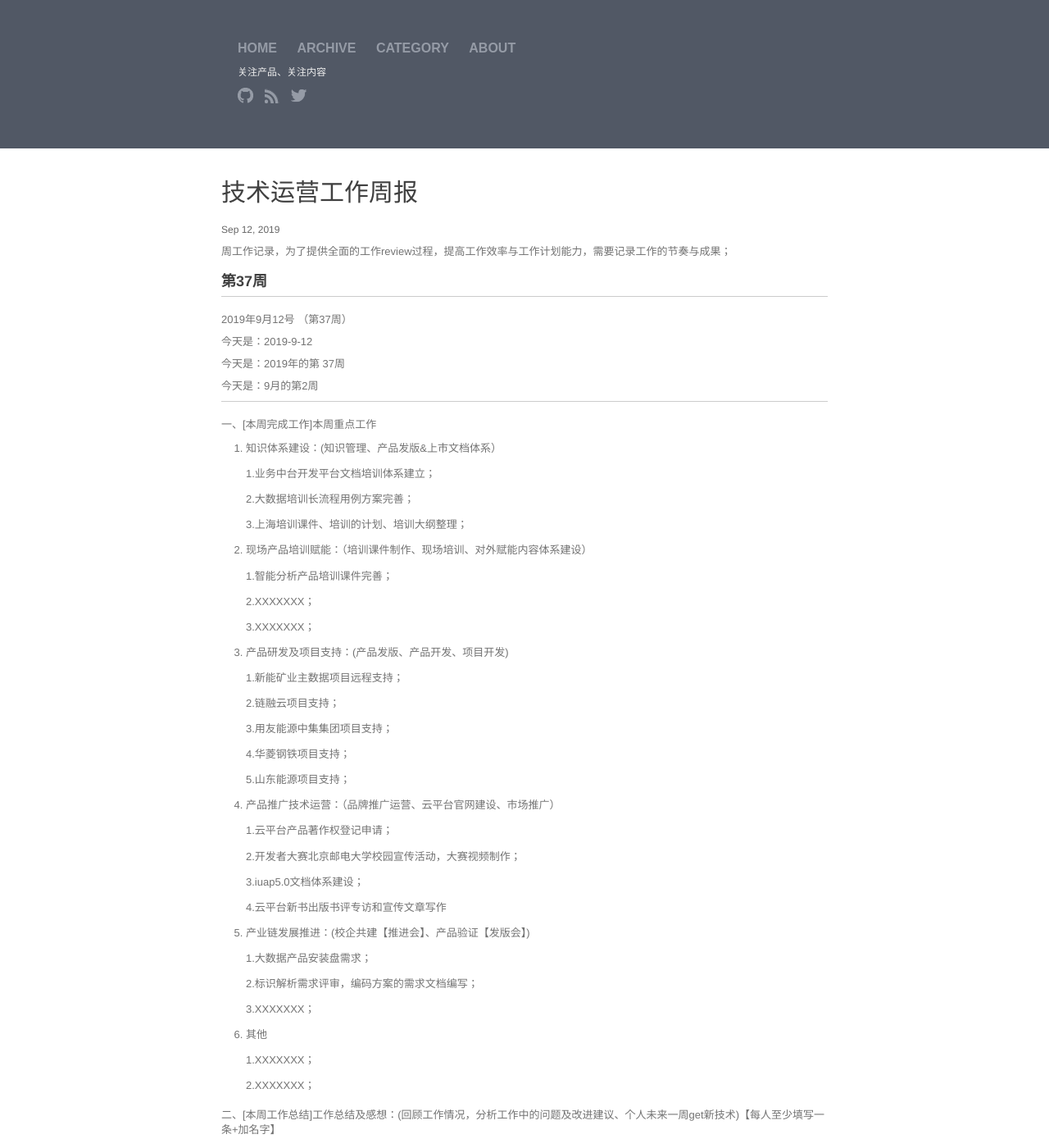
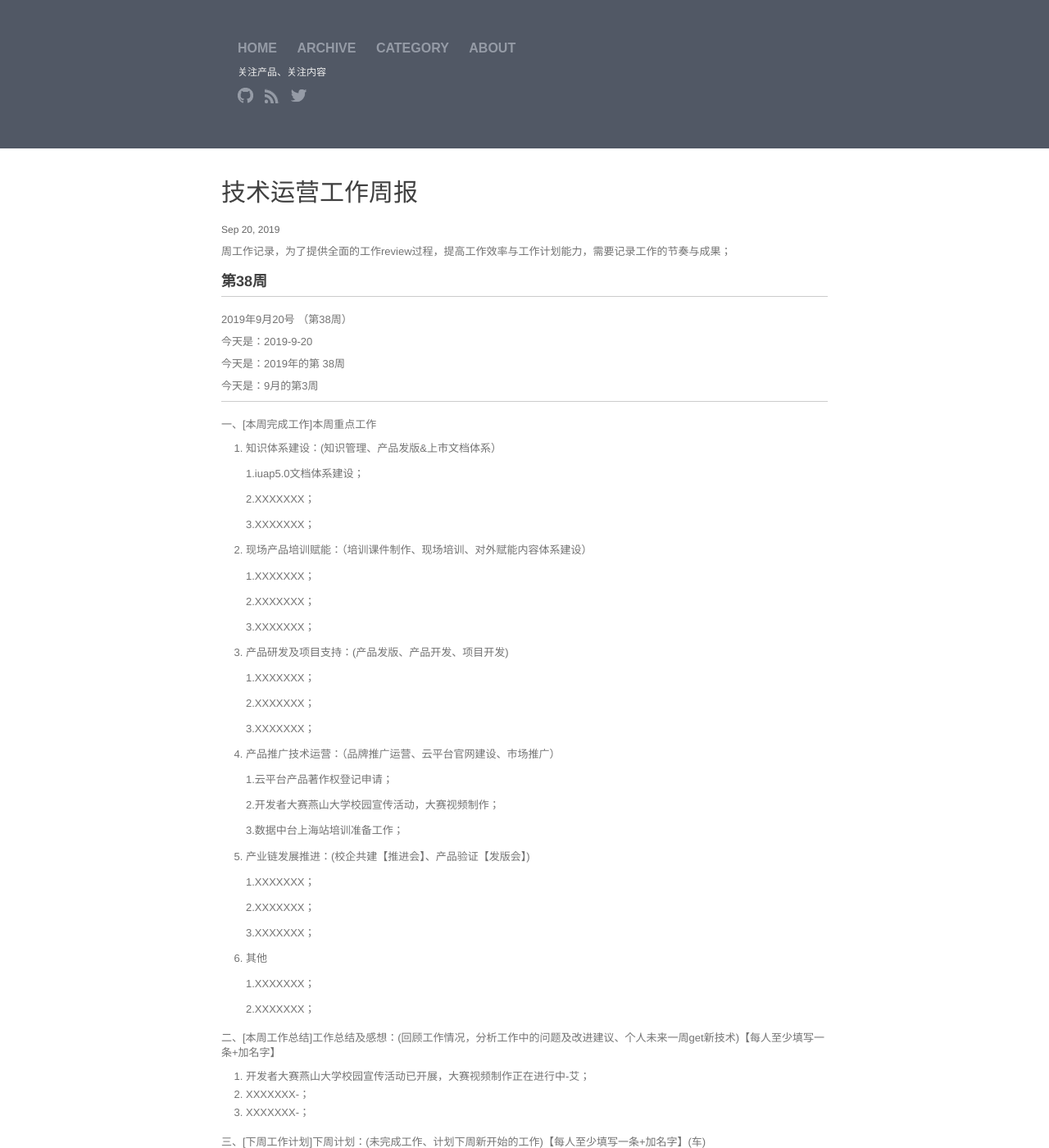
Before and after one commit to walllFlower/blog, a Jekyll site: the page built from _posts/2018-07-17-day_report_cxz.md, in a window 1280 px wide and 1400 px high. Shown: the whole window at 82% size. Built offline with Jekyll 4.4.1, drawn with Linux system fonts in a browser that asks for light colours; comment, search, counter and statistics services are not loaded; some of the changed text lies outside the part shown.

Commit message:
Update 2018-07-17-day_report_cxz.md

```diff
--- a/_posts/2018-07-17-day_report_cxz.md
+++ b/_posts/2018-07-17-day_report_cxz.md
@@ -1,11 +1,89 @@
 ---
 layout: post
 title:  "技术运营工作周报"
-date:   2019-9-12 14:57:32
+date:   2019-9-20 14:57:32
 categories: 技术运营工作周报
 ---
 
 周工作记录，为了提供全面的工作review过程，提高工作效率与工作计划能力，需要记录工作的节奏与成果；
+
+###  第38周
+
+***
+
+2019年9月20号 （第38周）
+
+今天是：2019-9-20
+
+今天是：2019年的第 38周
+
+今天是：9月的第3周
+
+***
+
+
+一、[本周完成工作]本周重点工作
+
+1. 知识体系建设：(知识管理、产品发版&上市文档体系）
+
+    1.iuap5.0文档体系建设；
+
+    2.XXXXXXX；
+
+    3.XXXXXXX；
+
+2. 现场产品培训赋能：（培训课件制作、现场培训、对外赋能内容体系建设）
+
+    1.XXXXXXX；
+
+    2.XXXXXXX；
+
+    3.XXXXXXX；
+
+3. 产品研发及项目支持：(产品发版、产品开发、项目开发)
+
+    1.XXXXXXX；
+
+    2.XXXXXXX；
+
+    3.XXXXXXX；
+
+4. 产品推广技术运营：（品牌推广运营、云平台官网建设、市场推广）
+
+    1.云平台产品著作权登记申请；
+
+    2.开发者大赛燕山大学校园宣传活动，大赛视频制作；
+
+    3.数据中台上海站培训准备工作；
+
+
+5. 产业链发展推进：(校企共建【推进会】、产品验证【发版会】)
+
+    1.XXXXXXX；
+
+    2.XXXXXXX；
+
+    3.XXXXXXX；
+
+6. 其他
+
+    1.XXXXXXX；
+
+    2.XXXXXXX；
+
+二、[本周工作总结]工作总结及感想：(回顾工作情况，分析工作中的问题及改进建议、个人未来一周get新技术)【每人至少填写一条+加名字】
+
+1. 开发者大赛燕山大学校园宣传活动已开展，大赛视频制作正在进行中-艾；
+2. XXXXXXX-；
+3. XXXXXXX-；
+
+三、[下周工作计划]下周计划：(未完成工作、计划下周新开始的工作)【每人至少填写一条+加名字】(车)
+
+1. iuap5.0文档体系建设、开发者大赛视频制作、数据中台上海站培训准备工作-艾；
+2. XXXXXXX-；
+3. XXXXXXX-；
+
+
 
 ###  第37周
 
```
